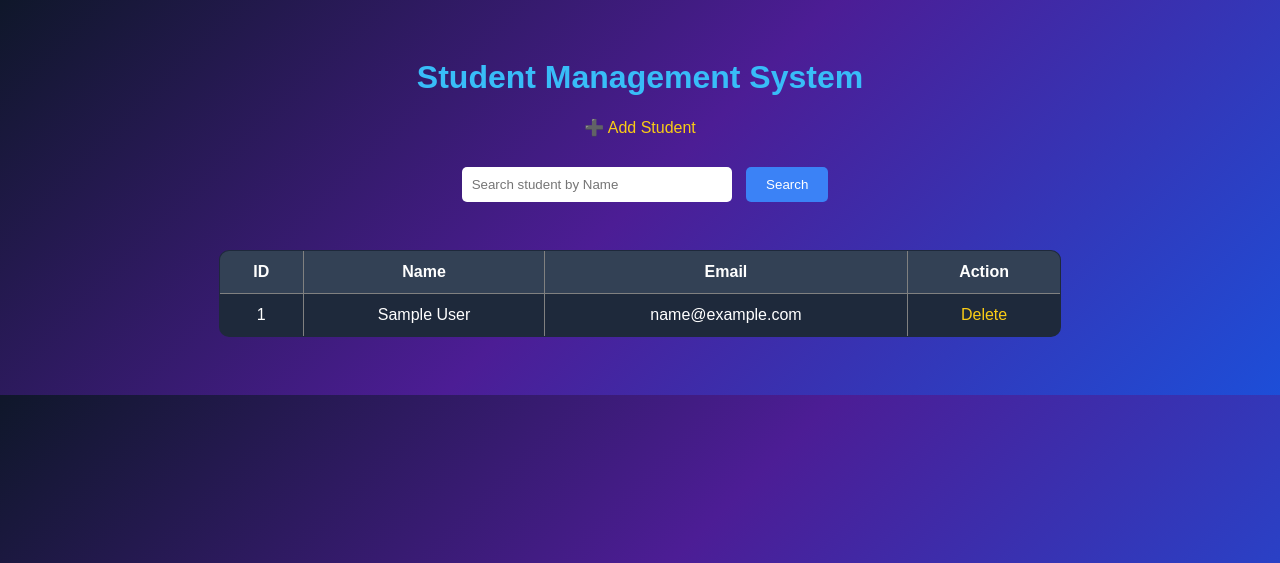
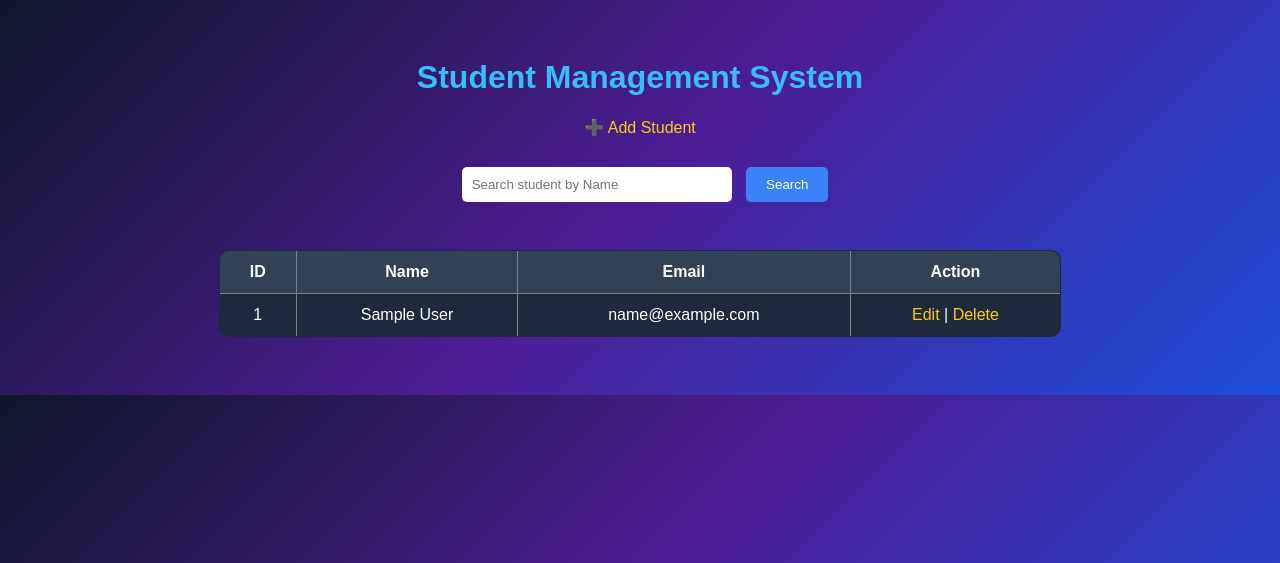
Before and after one commit to harathi-mutyam/student_project, a PHP site: page / in a window 1280 px wide. Shown: the top 563 px of the page. Run offline with PHP 8.4, Linux system fonts and the light colour scheme; tables that the repository leaves empty hold one stand-in row (values such as "Sample post"); data that the repository does not hold is empty.

Commit message:
Update index.php

```diff
--- a/php-app/index.php
+++ b/php-app/index.php
@@ -47,6 +47,7 @@ while($row = mysqli_fetch_assoc($result)) {
     <td><?php echo $row['email']; ?></td>
 
     <td>
+        <a href="edit_student.php?id=<?php echo $row['id']; ?>">Edit</a> |
         <a href="delete_student.php?id=<?php echo $row['id']; ?>"
            onclick="return confirm('Are you sure you want to delete this student?');">
             Delete
```
